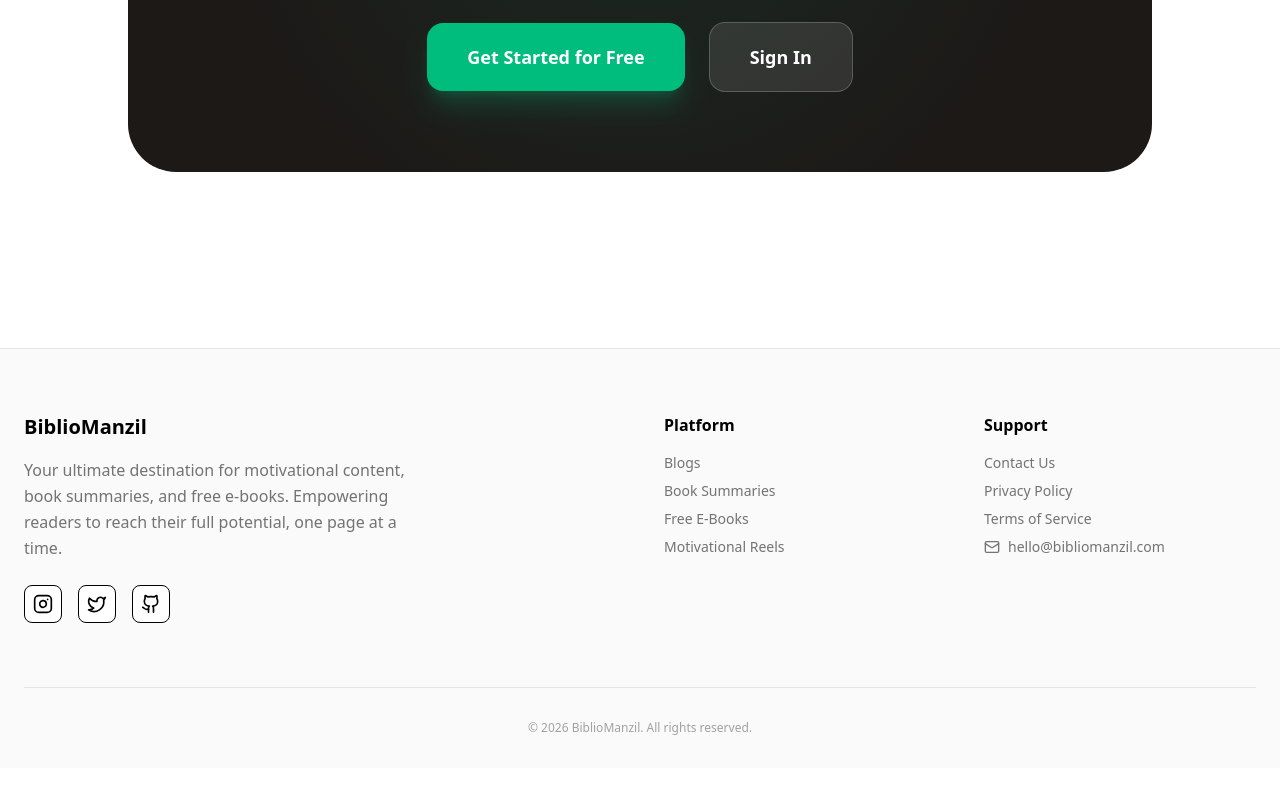
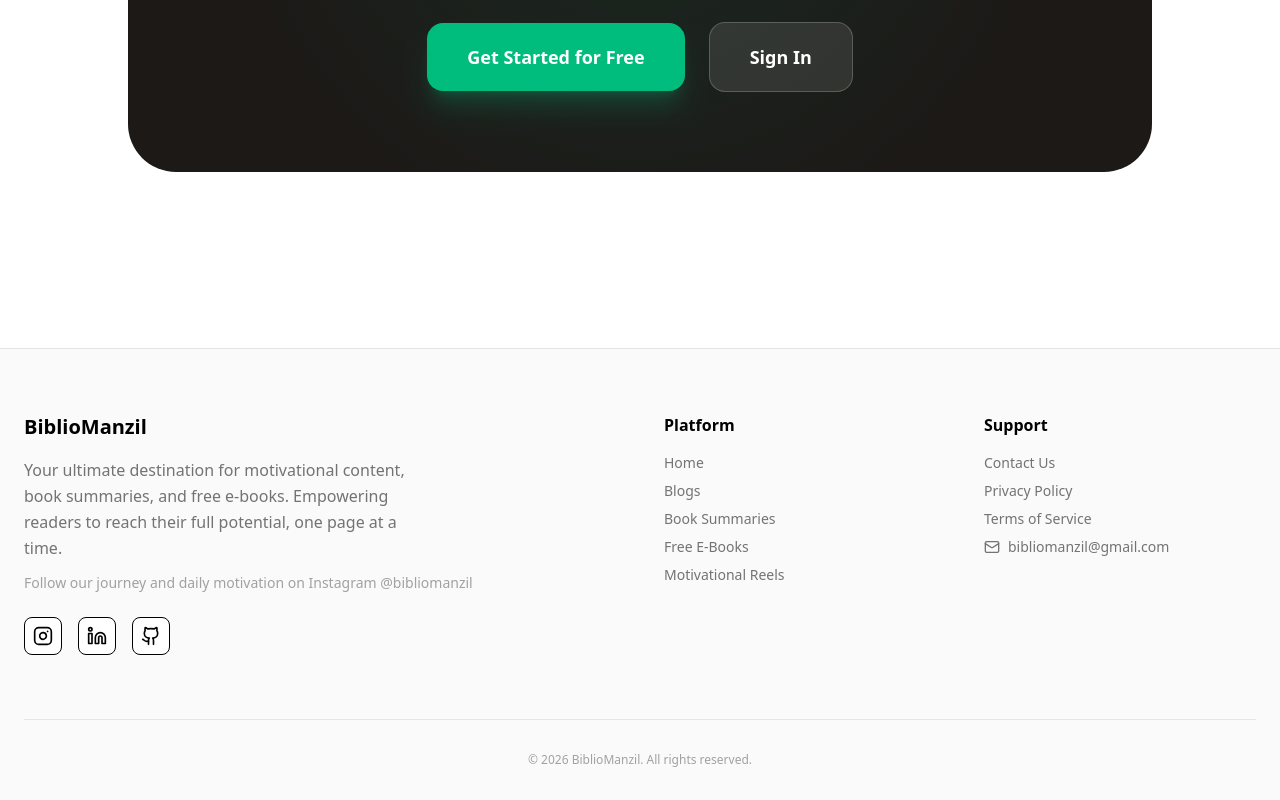
Before and after one commit to AnshBansalbpl/BiblioManzil, a React (Vite) app: page / in a window 1280 px wide. Shown: the part 3014-3814 px from the top of the page. Before the commit the page ends 3782 px from the top, so only its background shows below. Built offline with nearby package versions, Linux system fonts and the light colour scheme; no server answers.

Commit message:
Modify Footer component for social links and text
Updated social media links in the footer and improved text formatting.

```diff
--- a/src/components/Footer.tsx
+++ b/src/components/Footer.tsx
@@ -1,52 +1,134 @@
-import { Github, Twitter, Instagram, Mail } from "lucide-react";
+import { Github, Linkedin, Instagram, Mail } from "lucide-react";
 
 export default function Footer() {
   return (
     <footer className="bg-neutral-50 border-t border-neutral-200 pt-16 pb-8 px-6 mt-20">
       <div className="max-w-7xl mx-auto grid grid-cols-1 md:grid-cols-4 gap-12">
+
+        {/* Brand Section */}
         <div className="col-span-1 md:col-span-2">
           <h3 className="text-xl font-bold mb-4">BiblioManzil</h3>
+
           <p className="text-neutral-500 max-w-sm leading-relaxed">
-            Your ultimate destination for motivational content, book summaries, and free e-books.
-            Empowering readers to reach their full potential, one page at a time.
+            Your ultimate destination for motivational content, book summaries,
+            and free e-books. Empowering readers to reach their full potential,
+            one page at a time.
           </p>
+
+          <p className="text-neutral-400 text-sm mt-3">
+            Follow our journey and daily motivation on Instagram @bibliomanzil
+          </p>
+
+          {/* Social Icons */}
           <div className="flex gap-4 mt-6">
-            <a href="https://www.instagram.com/bibliomanzil/" className="p-2 bg-white border rounded-lg hover:bg-neutral-100 transition-colors">
+
+            <a
+              href="https://www.instagram.com/bibliomanzil/"
+              target="_blank"
+              rel="noopener noreferrer"
+              className="p-2 bg-white border rounded-lg hover:bg-neutral-100 transition-colors"
+            >
               <Instagram className="w-5 h-5" />
             </a>
-            <a href="#" className="p-2 bg-white border rounded-lg hover:bg-neutral-100 transition-colors">
-              <Twitter className="w-5 h-5" />
+
+            <a
+              href="https://www.linkedin.com/in/ansh-bansal-006873246"
+              target="_blank"
+              rel="noopener noreferrer"
+              className="p-2 bg-white border rounded-lg hover:bg-neutral-100 transition-colors"
+            >
+              <Linkedin className="w-5 h-5" />
             </a>
-            <a href="https://github.com/AnshBansalbpl" className="p-2 bg-white border rounded-lg hover:bg-neutral-100 transition-colors">
+
+            <a
+              href="https://github.com/AnshBansalbpl"
+              target="_blank"
+              rel="noopener noreferrer"
+              className="p-2 bg-white border rounded-lg hover:bg-neutral-100 transition-colors"
+            >
               <Github className="w-5 h-5" />
             </a>
+
           </div>
         </div>
 
+        {/* Platform Links */}
         <div>
           <h4 className="font-semibold mb-4">Platform</h4>
+
           <ul className="space-y-2 text-neutral-500 text-sm">
-            <li><a href="/blogs" className="hover:text-black">Blogs</a></li>
-            <li><a href="/summaries" className="hover:text-black">Book Summaries</a></li>
-            <li><a href="/ebooks" className="hover:text-black">Free E-Books</a></li>
-            <li><a href="/reels" className="hover:text-black">Motivational Reels</a></li>
+
+            <li>
+              <a href="/" className="hover:text-black">
+                Home
+              </a>
+            </li>
+
+            <li>
+              <a href="/blogs" className="hover:text-black">
+                Blogs
+              </a>
+            </li>
+
+            <li>
+              <a href="/summaries" className="hover:text-black">
+                Book Summaries
+              </a>
+            </li>
+
+            <li>
+              <a href="/ebooks" className="hover:text-black">
+                Free E-Books
+              </a>
+            </li>
+
+            <li>
+              <a href="/reels" className="hover:text-black">
+                Motivational Reels
+              </a>
+            </li>
+
           </ul>
         </div>
 
+        {/* Support Section */}
         <div>
           <h4 className="font-semibold mb-4">Support</h4>
+
           <ul className="space-y-2 text-neutral-500 text-sm">
-            <li><a href="bibliomanzil@gmail.com" className="hover:text-black">Contact Us</a></li>
-            <li><a href="#" className="hover:text-black">Privacy Policy</a></li>
-            <li><a href="#" className="hover:text-black">Terms of Service</a></li>
+
+            <li>
+              <a
+                href="mailto:bibliomanzil@gmail.com"
+                className="hover:text-black"
+              >
+                Contact Us
+              </a>
+            </li>
+
+            <li>
+              <a href="#" className="hover:text-black">
+                Privacy Policy
+              </a>
+            </li>
+
+            <li>
+              <a href="#" className="hover:text-black">
+                Terms of Service
+              </a>
+            </li>
+
             <li className="flex items-center gap-2">
               <Mail className="w-4 h-4" />
-              <span>hello@bibliomanzil.com</span>
+              <span>bibliomanzil@gmail.com</span>
             </li>
+
           </ul>
         </div>
+
       </div>
 
+      {/* Bottom Bar */}
       <div className="max-w-7xl mx-auto mt-16 pt-8 border-t border-neutral-200 text-center text-neutral-400 text-xs">
         © {new Date().getFullYear()} BiblioManzil. All rights reserved.
       </div>
```
